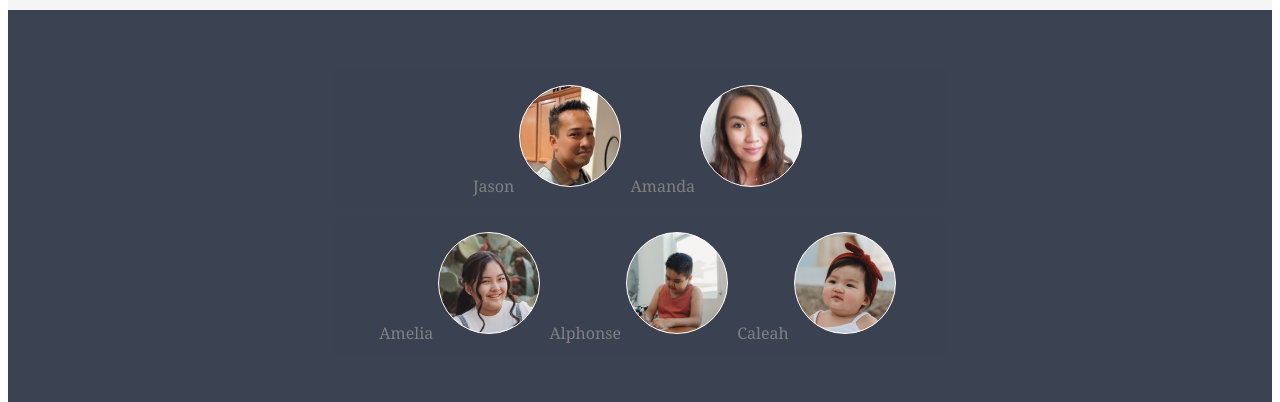
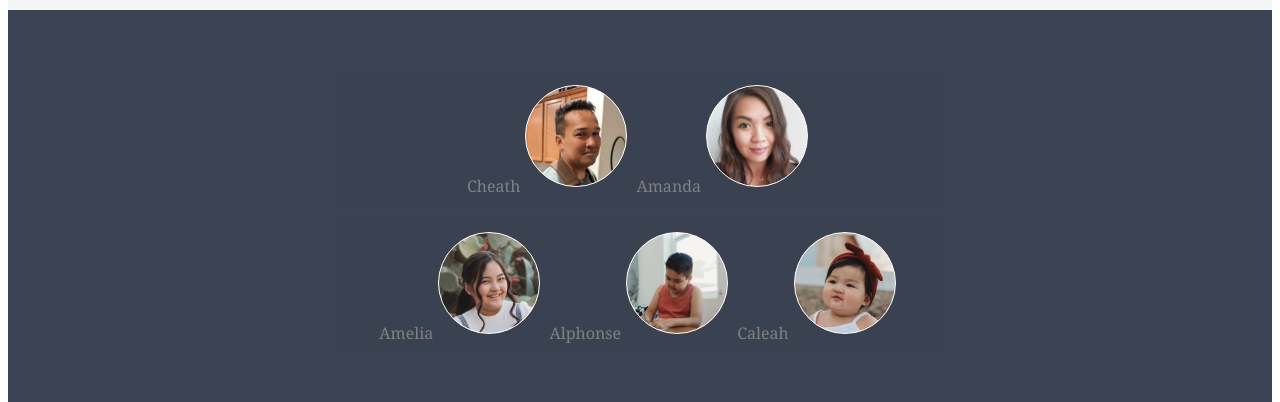
Before and after one commit to batmaniscool/Final, a plain HTML site: page members.html in a window 1280 px wide. Shown: the part 161-563 px from the top of the page. Drawn offline with Linux system fonts and the light colour scheme.

Commit message:
Add files via upload

```diff
--- a/members.html
+++ b/members.html
@@ -29,7 +29,7 @@
 
     <section class="members">
         <div class="row">
-            Jason<div class="column" id="jason"></div>
+            Cheath<div class="column" id="jason"></div>
             Amanda<div class="column" id="amanda"></div>
 
         </div>
```
